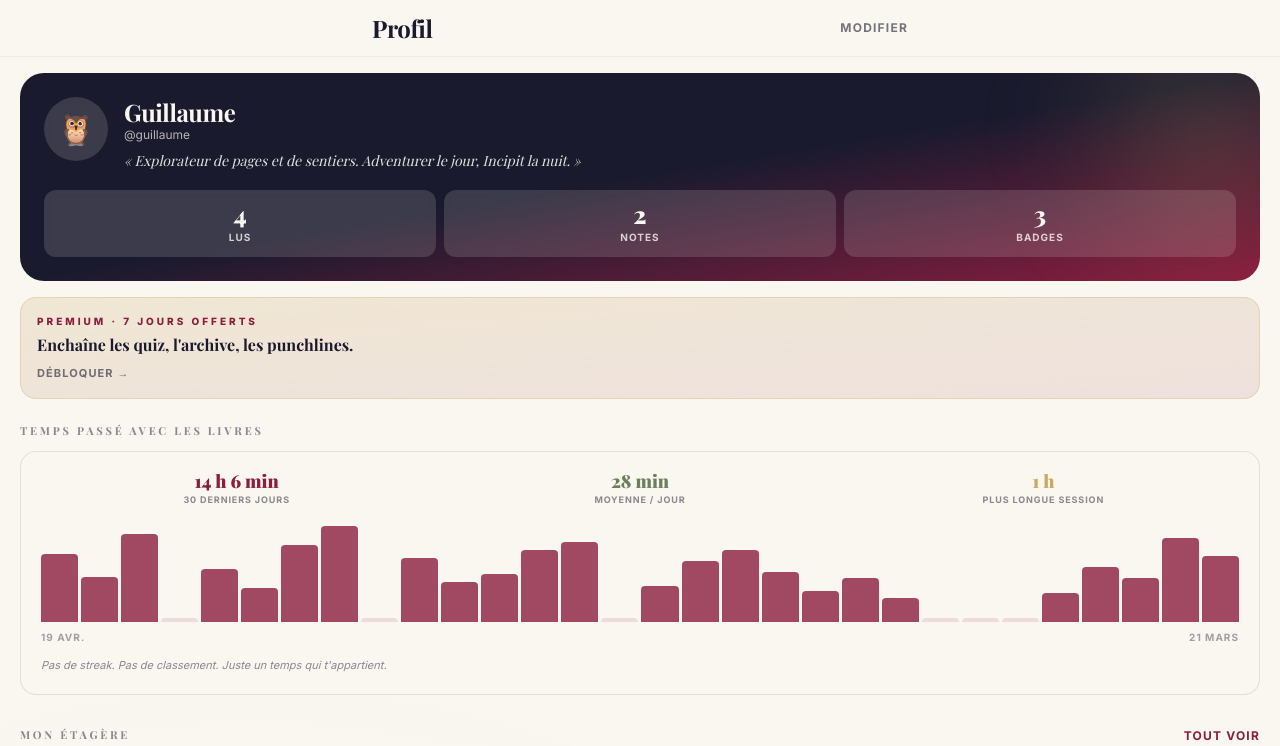
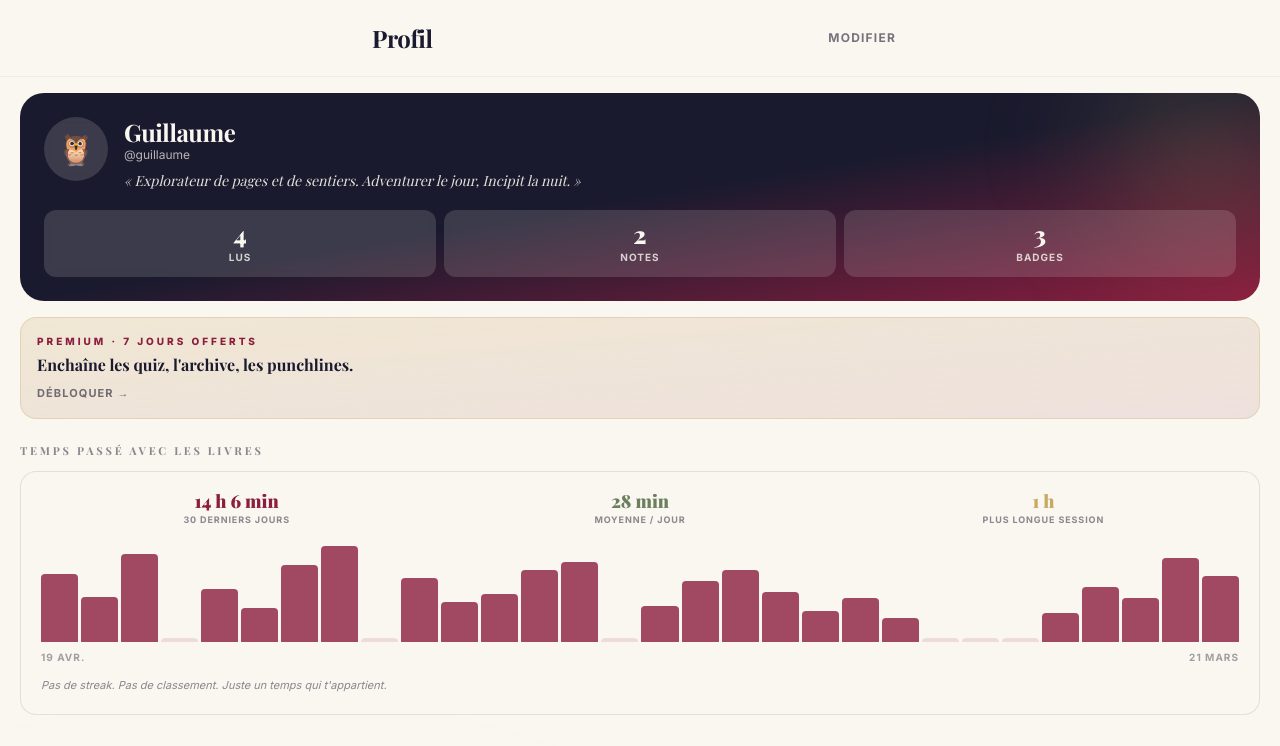
Before and after one commit to dangote2021/Incipit, a Next.js app: page /profile in a window 1280 px wide. Shown: the top 746 px of the page. Built offline with nearby package versions, Linux system fonts and the light colour scheme; no server answers; a web font is replaced by a local one.

Commit message:
fix(a11y): /library tabs + /profile Modifier — type=button + 44px tap

```diff
--- a/app/library/page.tsx
+++ b/app/library/page.tsx
@@ -69,8 +69,9 @@ export default function LibraryPage() {
           {TABS.map((t) => (
             <button
               key={t.key}
+              type="button"
               onClick={() => setTab(t.key)}
-              className={`shrink-0 text-xs uppercase tracking-widest font-bold px-4 py-2 rounded-full transition ${
+              className={`shrink-0 text-xs uppercase tracking-widest font-bold min-h-[44px] px-4 py-2 rounded-full transition ${
                 tab === t.key
                   ? "bg-ink text-paper"
                   : "bg-ink/5 text-ink/70 hover:bg-ink/10"
--- a/app/profile/page.tsx
+++ b/app/profile/page.tsx
@@ -60,7 +60,11 @@ export default function ProfilePage() {
       <AppHeader
         title="Profil"
         action={
-          <button className="text-xs uppercase tracking-widest font-bold text-ink/60">
+          <button
+            type="button"
+            aria-label="Modifier le profil (bientôt — bêta)"
+            className="text-xs uppercase tracking-widest font-bold text-ink/60 min-h-[44px] px-3"
+          >
             Modifier
           </button>
         }
```
